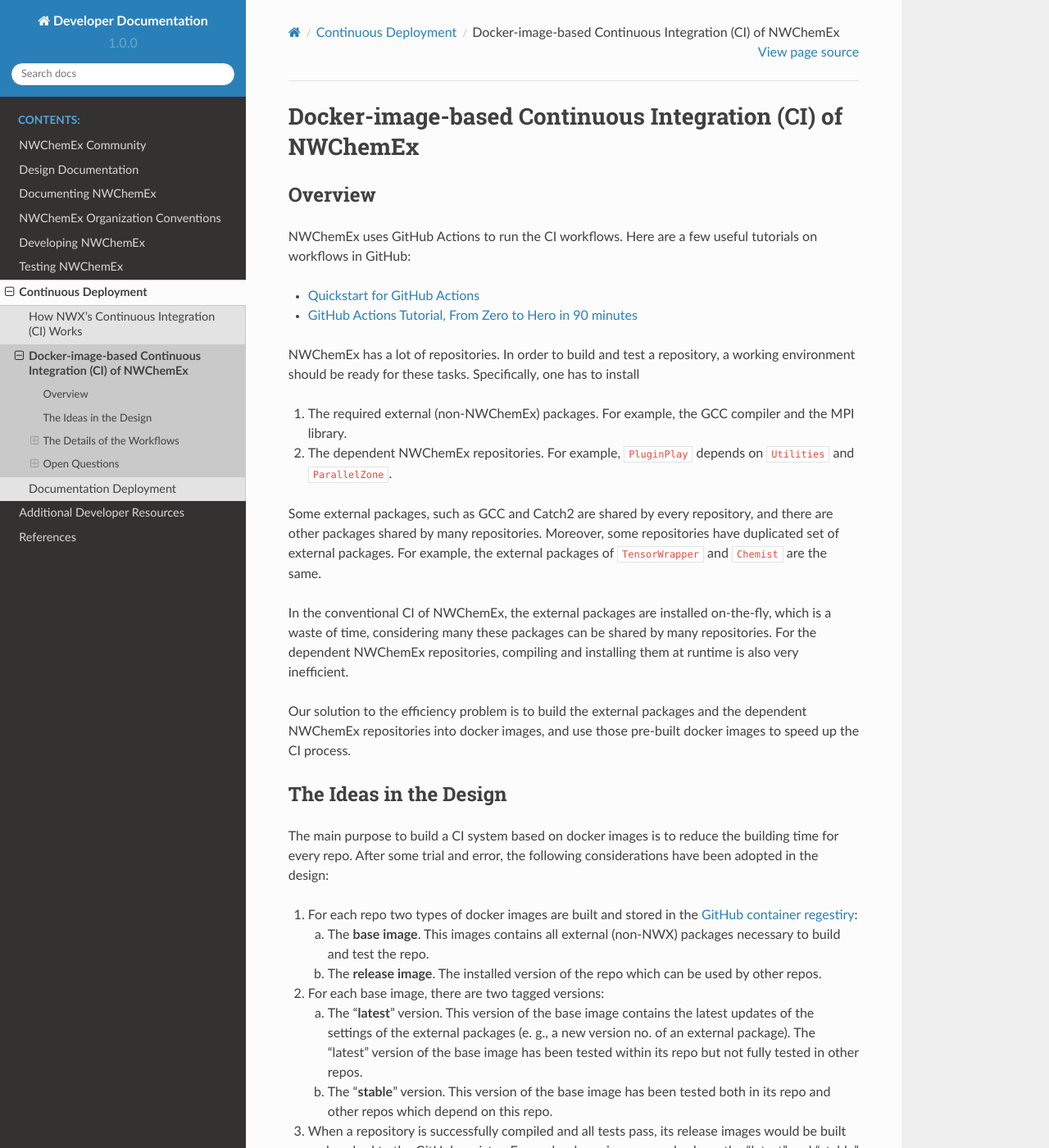
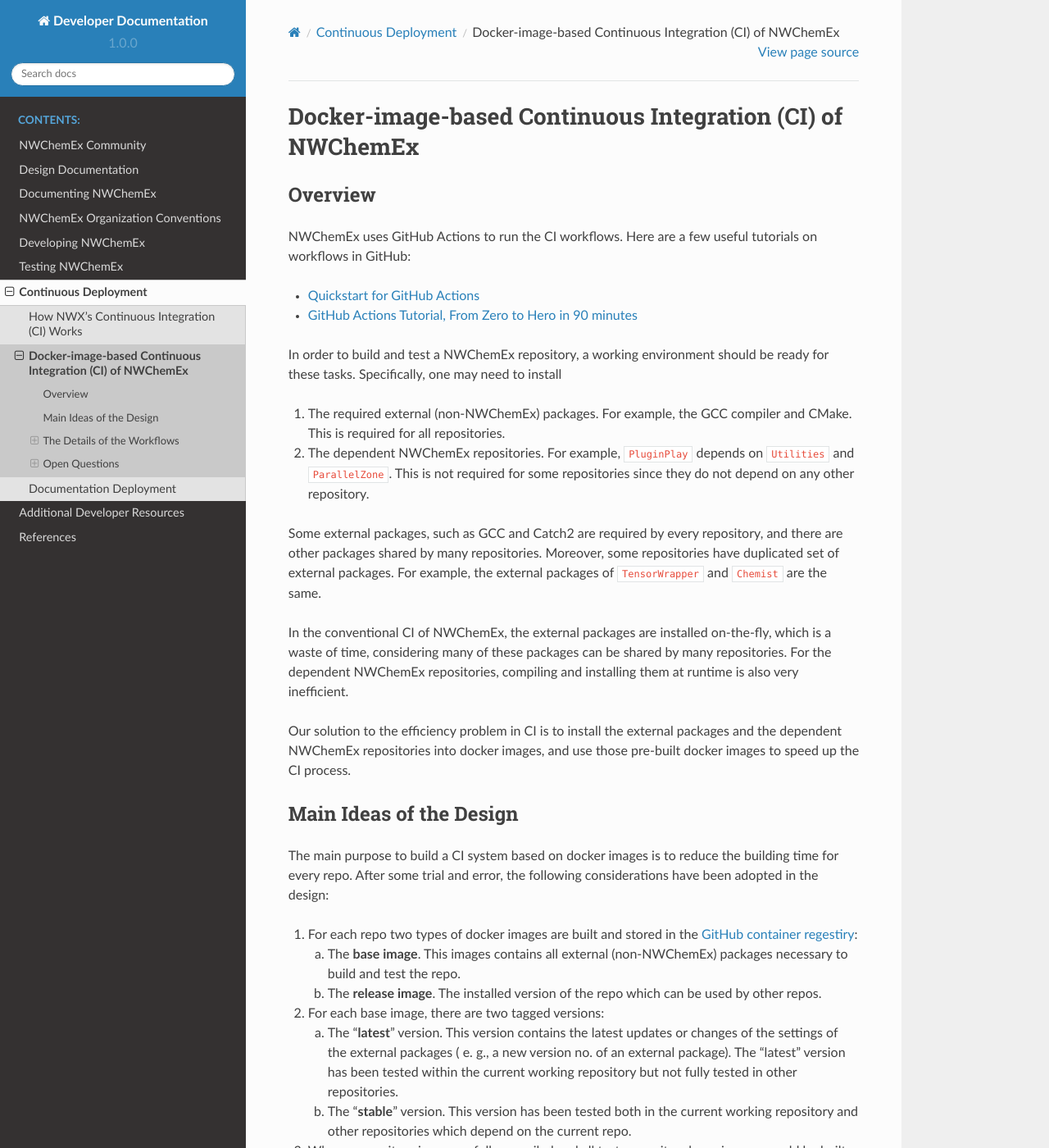
Before and after one commit to NWChemEx/.github, a Sphinx documentation site: the page built from docs/source/continuous_deployment/ci_image.rst, in a window 1280 px wide and 1400 px high. Shown: the whole window at 82% size. Built offline with Sphinx 7.4.7 and the Read the Docs theme 2.0.0, drawn with Linux system fonts in a browser that asks for light colours; some of the changed text lies outside the part shown.

Commit message:
Docs about the new CI

```diff
--- a/docs/source/continuous_deployment/ci_image.rst
+++ b/docs/source/continuous_deployment/ci_image.rst
@@ -11,31 +11,31 @@
 - `Quickstart for GitHub Actions <https://docs.github.com/en/actions/quickstart>`__
 - `GitHub Actions Tutorial, From Zero to Hero in 90 minutes <https://www.youtube.com/watch?v=TLB5MY9BBa4>`__
 
-NWChemEx has a lot of repositories. In order to build and test a repository,
-a working environment should be ready for these tasks. Specifically, one has to
-install
+In order to build and test a NWChemEx repository, a working environment should
+be ready for these tasks. Specifically, one may need to install
 
 1. The required external (non-NWChemEx) packages. For example, the GCC compiler
-   and the MPI library.
+   and CMake. This is required for all repositories.
 2. The dependent NWChemEx repositories. For example, ``PluginPlay`` depends on
-   ``Utilities`` and ``ParallelZone``.
+   ``Utilities`` and ``ParallelZone``. This is not required for some
+   repositories since they do not depend on any other repository.
 
-Some external packages, such as GCC and Catch2 are shared by every repository,
+Some external packages, such as GCC and Catch2 are required by every repository,
 and there are other packages shared by many repositories. Moreover, some
 repositories have duplicated set of external packages. For example, the external
 packages of ``TensorWrapper`` and ``Chemist`` are the same.
 
 In the conventional CI of NWChemEx, the external packages are installed
-on-the-fly, which is a waste of time, considering many these packages can be
+on-the-fly, which is a waste of time, considering many of these packages can be
 shared by many repositories. For the dependent NWChemEx repositories, compiling
 and installing them at runtime is also very inefficient.
 
-Our solution to the efficiency problem is to build the external packages and
-the dependent NWChemEx repositories into docker images, and use those pre-built
-docker images to speed up the CI process.
+Our solution to the efficiency problem in CI is to install the external packages
+and the dependent NWChemEx repositories into docker images, and use those
+pre-built docker images to speed up the CI process.
 
-The Ideas in the Design
-=======================
+Main Ideas of the Design
+========================
 
 The main purpose to build a CI system based on docker images is to reduce the
 building time for every repo. After some trial and error, the following
@@ -44,18 +44,20 @@
 1. For each repo two types of docker images are built and stored in the
    `GitHub container regestiry <https://docs.github.com/en/packages/working-with-a-github-packages-registry/working-with-the-container-registry>`__:
 
-   a. The **base image**. This images contains all external (non-NWX) packages
-      necessary to build and test the repo.
+   a. The **base image**. This images contains all external (non-NWChemEx)
+      packages necessary to build and test the repo.
    b. The **release image**. The installed version of the repo which can be used
       by other repos.
 2. For each base image, there are two tagged versions:
 
-   a. The "**latest**" version. This version of the base image contains the
-      latest updates of the settings of the external packages (e. g., a new
-      version no. of an external package). The "latest" version of the base
-      image has been tested within its repo but not fully tested in other repos.
-   b. The "**stable**" version. This version of the base image has been tested
-      both in its repo and other repos which depend on this repo.
+   a. The "**latest**" version. This version contains the
+      latest updates or changes of the settings of the external packages (
+      e. g., a new version no. of an external package). The "latest" version
+      has been tested within the current working repository but not fully
+      tested in other repositories.
+   b. The "**stable**" version. This version has been tested both in the
+      current working repository and other repositories which depend on the
+      current repo.
 3. When a repository is successfully compiled and all tests pass, its release
    images would be built and pushed to the GitHub registry. For each release
    image, we also have the "latest" and "stable" versions.
@@ -156,17 +159,18 @@
    challenging. Finally we adopted the idea of `Javier Zolotarchuk <https://github.com/JavierZolotarchuk/parameterizable-docker-action-example>`__
    and developed a "docker-in-docker"-like container action. In this action an
    outer container is built simply to pass the building arguments to the inner
-   container, in which the actual work of building/testing is done. In the
-   ``entrypoint.sh`` script of the outer container, the base image of the
-   corresponding NWChemEx repository and the possible dependent release images
-   of other NWChemEx repositories are pulled and a transient building image of
-   this repository is constructed. Moreover, in the ``build_test.sh`` script of
-   the inner container, all building/testing work is done. In order to pass
-   variables into ``build_test.sh``, all building arguments passed from the
-   outer container should be assigned as environment variables. We want to note
-   since the docker daemon cannot be accessed in the inner container, we
-   release the installed repository as an image in the last lines of the
-   ``entrypoint.sh`` script of the outer container.
+   container and run it. It is the inner container in which the actual work of
+   building/testing is done. In the docker file of the inner container, the base
+   image of the corresponding NWChemEx repository and the possible dependent
+   release images of other NWChemEx repositories are pulled and a transient
+   building image of this repository is constructed. Moreover, in the ``build_test.sh``
+   script (as the entrypoint script) of the inner container, all
+   building/testing work is done. In order to pass variables into ``build_test.sh``,
+   all building arguments passed from the outer container should be assigned
+   as environment variables. We want to note since the docker daemon cannot be
+   accessed in the inner container, we copy out the installation director from
+   the inner container and release the installed repository as an docker image
+   in the last lines of the ``entrypoint.sh`` script of the outer container.
 
 4. ``build_test_release-manual.yaml``
 -------------------------------------
@@ -196,9 +200,9 @@
 -------------------------------
 
 Now we only build and test the codes in the release mode (the only exception is
-the ``Mokup`` repository, for which a Release build takes extremly long time).
-To fully test the codes (some bugs may not be exposed in a Release build), we
-may need to build and test the codes in the Debug mode. This can be easily done
+the ``Mokup`` repository, for which a release build takes extremly long time).
+To fully test the codes (some bugs may not be exposed in a release build), we
+may need to build and test the codes in the debug mode. This can be easily done
 by passing a new building argument on the building mode to the container action.
 
 3. Package version no.s management
```
Also changed, not shown: other parts of docs/source/continuous_deployment/ci_image.rst (+12 -11 lines).
